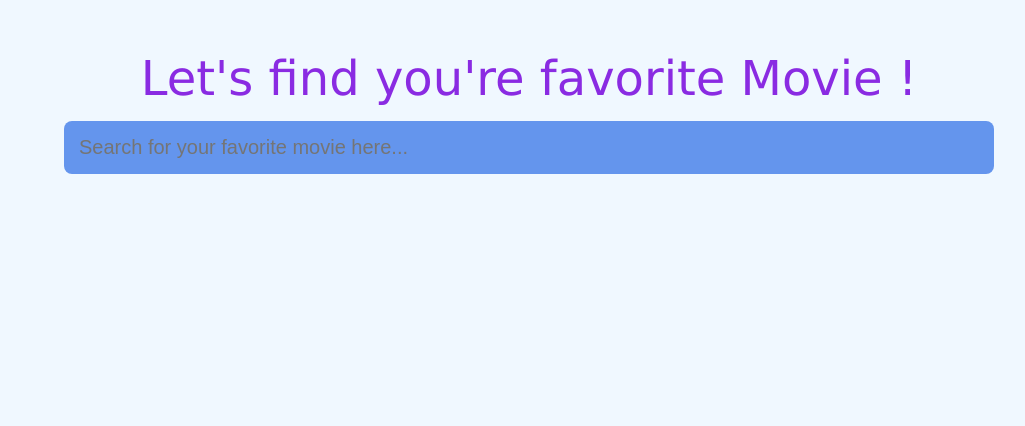
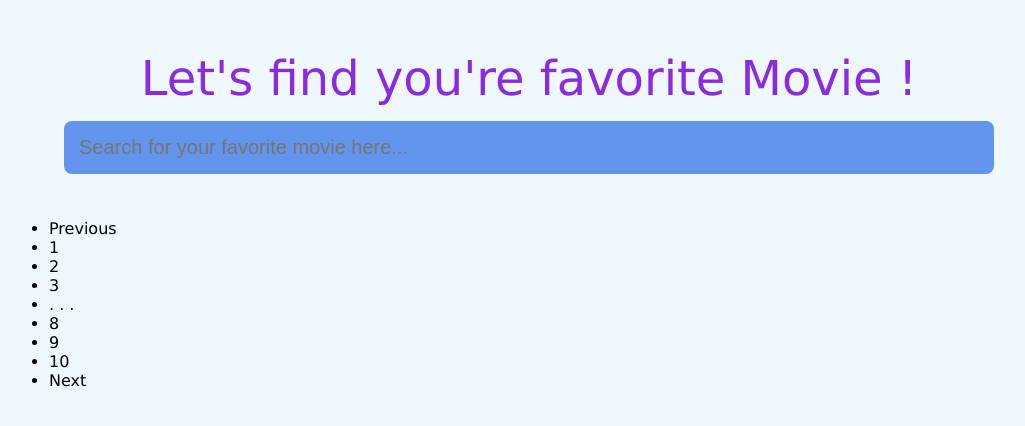
Before and after one commit to Valerie2405/app-test, a React (Create React App) app: page / in a window 1280 px wide. Shown: the top 426 px of the page, without its empty margins (111-1136 px from the left). Built offline with nearby package versions, Linux system fonts and the light colour scheme.

Commit message:
Pagination
Started working on the pagination
might actually put it in results instead of Apps.css so that it doesn't just appear on the screen randomly
Need to control how many movies appear on the screen !

```diff
--- a/package.json
+++ b/package.json
@@ -6,8 +6,10 @@
     "@testing-library/jest-dom": "^5.13.0",
     "@testing-library/react": "^11.2.7",
     "@testing-library/user-event": "^12.8.3",
+    "axios": "^0.21.1",
     "react": "^17.0.2",
     "react-dom": "^17.0.2",
+    "react-paginate": "^7.1.3",
     "react-scripts": "4.0.3",
     "web-vitals": "^1.1.2"
   },
--- a/src/App.css
+++ b/src/App.css
@@ -35,4 +35,6 @@
   to {
     transform: rotate(360deg);
   }
+
+
 }
--- a/src/App.js
+++ b/src/App.js
@@ -2,7 +2,9 @@
 import Results from './components/Results'
 import Popup from './components/Popup'
 import axios from 'axios'
-import React, {useState} from 'react'
+import React, {useEffect, useState} from 'react'
+import ReactPaginate from 'react-paginate';
+
 
 function App() {
 
@@ -11,6 +13,9 @@
     results:[],
     selected: {}
   } );
+  const [offset,setOffset] = useState(1);
+  const [postsPerPage] = useState(10);
+  const [pageCount, setPageCount] = useState(0);
 
   // api url
   const apiurl = 'http://www.omdbapi.com/?apikey=7f581b67'
@@ -26,6 +31,8 @@
         setState(prevState => {
           return {...prevState, results: results}
         })
+     //   const slice = results.slice(offset - 1, offset - 1 + postsPerPage)
+        setPageCount(Math.ceil(results.length/postsPerPage))
         console.log(data)
       });
     }
@@ -60,6 +67,14 @@
       return {...prevState, selected: {}}
     });
   }
+
+  const Click = (e) => {
+    const selectedPage = e.selected;
+    setOffset(selectedPage + 1);
+  }
+
+
+
   /*
   main has three components:
   Search Bar component, Result Component, Popup Component (details)
@@ -74,6 +89,16 @@
         <Results results={state.results} openPopup={openPopup}/>
 
      {(typeof state.selected.Title != "undefined") ? <Popup selected={state.selected} closedPopup={closedPopup} /> : false}
+     <ReactPaginate
+     previousLabel = {"Previous"}
+     nextLabel = {"Next"}
+     breakLabel={". . ."}
+     breakClassName={"break-me"}
+     onPageChange={Click}
+     containerClassName={"pagination"}
+     subContainerClassName={"pages pagination"}
+    activeClassName={"active"}
+     />
       </main>
     </div>
   );
--- a/src/hooks/aPagination.js
+++ b/src/hooks/aPagination.js
@@ -1,5 +1,9 @@
 import {useState} from 'react';
 
 const usePagination = (initialState) => {
-    const {} = initialState
+    const {itemsPerPage, Results, startFrom  } = initialState;
+
+    const perPage = itemsPerPage ? itemsPerPage :10;
+
+    const pages = Math.ceil(results.lenth / perPage)
 }
```
Also changed, not shown: 1 other file (tests, documents, lock files or other folders).
